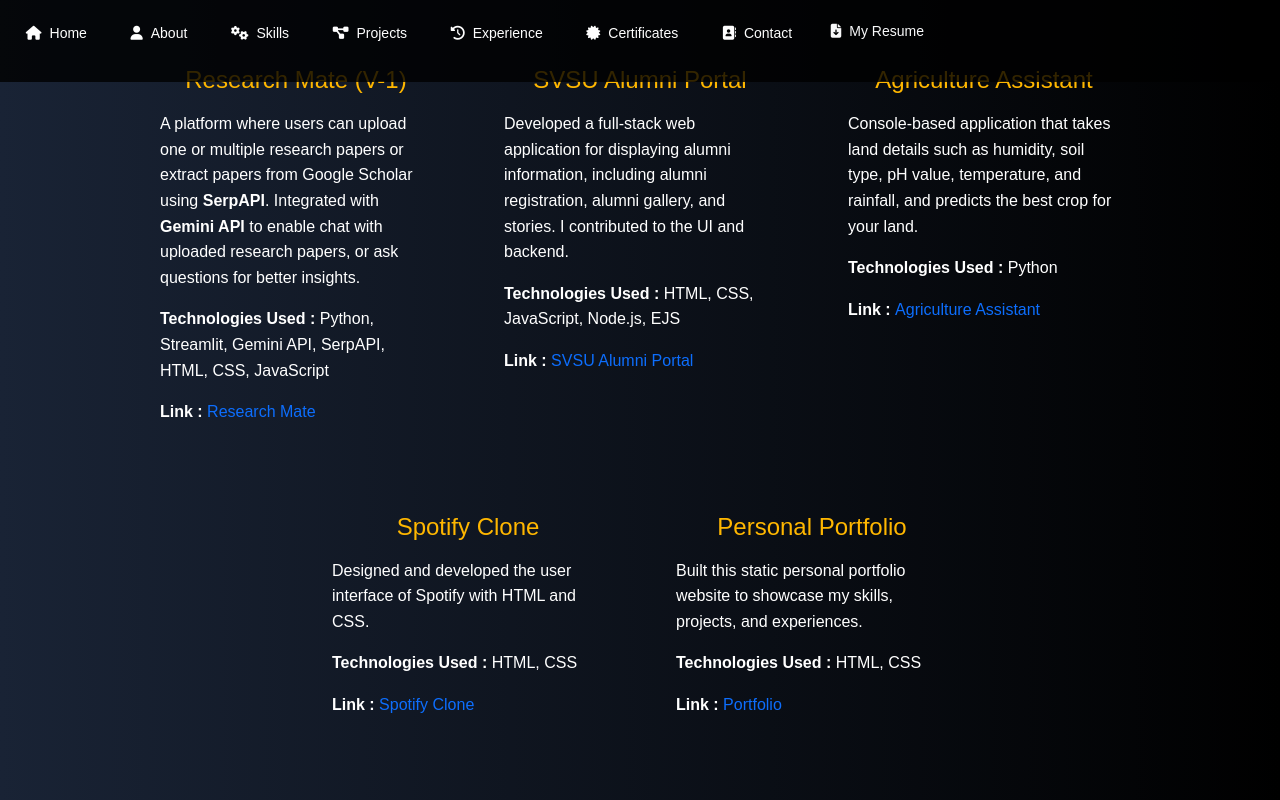
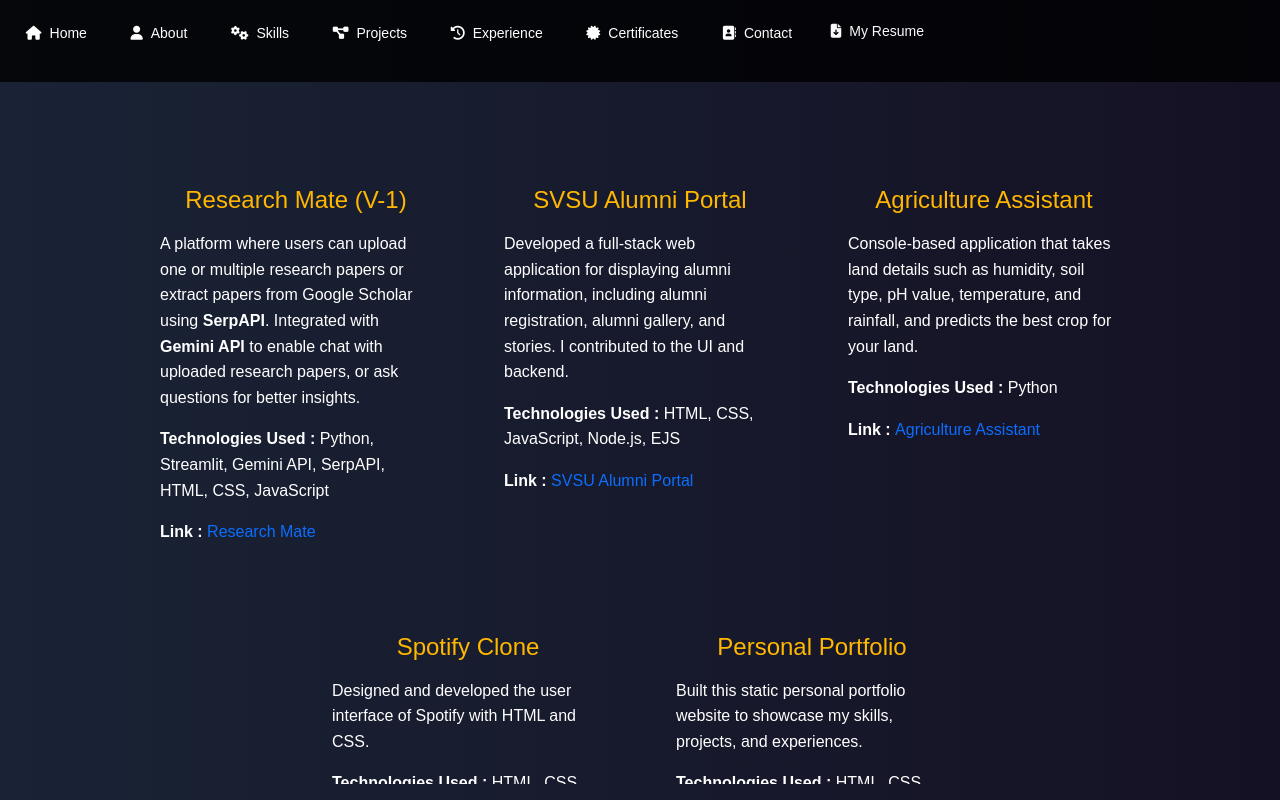
Before and after one commit to KapilSehrawat2005/Kapil-Portfolio, a plain HTML site: page index.html in a window 1280 px wide. Both pictures are taken after a click on the link "Projects". Drawn offline with nearby package versions, Linux system fonts and the light colour scheme.

Commit message:
Update style.css

```diff
--- a/assest/css/style.css
+++ b/assest/css/style.css
@@ -7,7 +7,7 @@ body {
     font-family: "Poppins", sans-serif;
     overflow: hidden;
     transition: background-color 0.3s, color 0.3s;
-    background: linear-gradient(to right, #192335, #000000);
+    background: linear-gradient(to right, #192335, #151124);
     color: #ffffff;
 }
 .Info {
@@ -342,6 +342,20 @@ li{
         font-size: 0.9rem;
     }
 }
+@media (min-width: 768px ) and ( max-width : 1050px){
+    #Projects .d-flex{
+        margin-top: 28rem;
+    }
+    #Experience .d-flex{
+        margin-top: 28rem;
+    }
+}
+@media (min-width: 1050px ){
+    #Projects .d-flex{
+        margin-top: 15rem;
+    }
+
+}
 @media (max-width: 480px) {
     .my-image img {
         width: 150px;
@@ -427,6 +441,20 @@ li{
         font-size: 0.9rem;
     }
 }
+::-webkit-scrollbar {
+    width: 6px;
+}
+::-webkit-scrollbar-track {
+    background: transparent;
+}
+::-webkit-scrollbar-thumb {
+    background: #888;
+    border-radius: 10px;
+}
+::-webkit-scrollbar-thumb:hover {
+    background: #555;
+}
+
 /*
 .light-mode {
     background: #f4f4f4;
```
